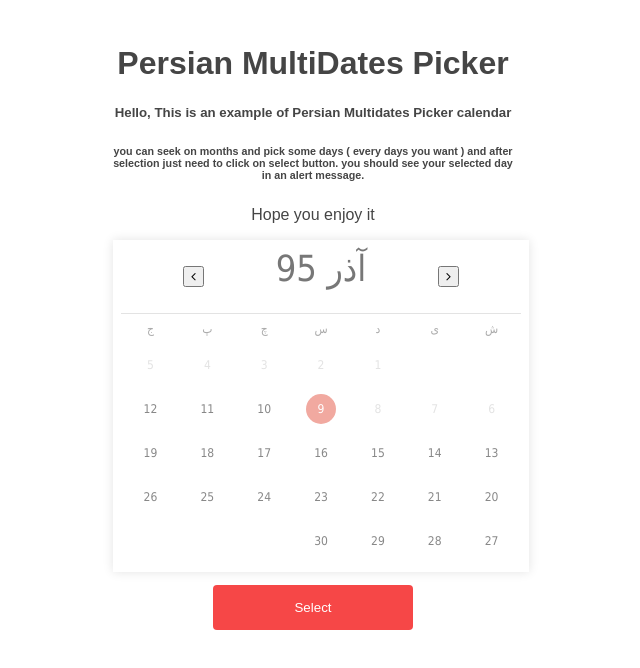
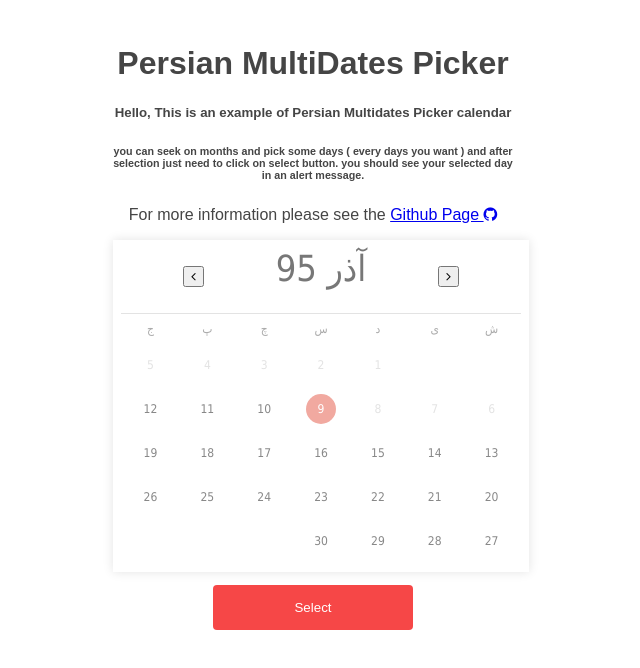
Before and after one commit to hossein-khalili/PMDatesPicker, a plain HTML site: page index.html in a window 1280 px wide. Shown: the whole page, without its empty margins (327-967 px from the left). Drawn offline with Linux system fonts and the light colour scheme.

Commit message:
github pages

```diff
--- a/index.html
+++ b/index.html
@@ -43,7 +43,7 @@
 	<h1>Persian MultiDates Picker</h1>
 	<h5>Hello, This is an example of Persian Multidates Picker calendar</h5>
 	<h6>you can seek on months and pick some days ( every days you want ) and after selection just need to click on select button. you should see your selected day in an alert message.</h6>
-	<p>Hope you enjoy it </p>
+	<p>For more information please see the <a href="https://github.com/hossein-khalili/PMDatesPicker">Github Page <i class="fa fa-github"></i></a></p>
 	<div class="calendar" id="calendar"></div>
 	<button onclick="send()">Select</button>
 </div>
```
